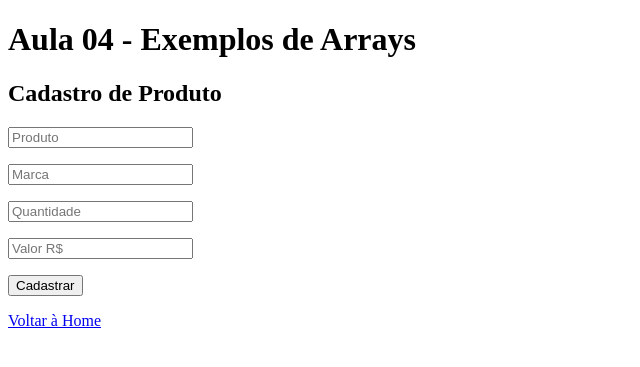
After one commit to GabrielDittrich/php-desenvolvimento-de-sistemas, a PHP site: page /exemplo.php in a window 1280 px wide. The commit adds this page. Shown: the top 367 px of the page, without its empty margins (0-640 px from the left). Run offline with PHP 8.4, Linux system fonts and the light colour scheme.

Commit message:
Vendo Arrays

```diff
--- /dev/null
+++ b/aula04/exemplo.php
@@ -0,0 +1,57 @@
+<!DOCTYPE html>
+<html lang="pt-br">
+
+<head>
+    <meta charset="UTF-8">
+    <meta name="viewport" content="width=device-width, initial-scale=1.0">
+    <title>Aula 04 - Exemplos de Arrays</title>
+</head>
+
+<body>
+
+    <h1>Aula 04 - Exemplos de Arrays</h1>
+
+    <h2>Cadastro de Produto</h2>
+    <form action="exemplo.php" method="post">
+
+        <p>
+            <input type="text" name="produto" placeholder="Produto" required>
+        </p>
+
+        <p><input type="text" name="marca" placeholder="Marca" required></p>
+
+        <p>
+            <input type="number" name="quantidade" placeholder="Quantidade" min="1" required>
+        </p>
+
+        <p>
+            <input type="number" name="valor" placeholder="Valor R$" min="0" step="0,1" required>
+        </p>
+
+        <p>
+            <button type="submit">Cadastrar</button>
+        </p>
+    </form>
+
+    <?php
+        if($_SERVER['REQUEST_METHOD'] == 'POST'){
+
+            $produto = $_POST;
+            foreach($produto as $chave => $valor){
+                echo ucfirst($chave) . ": " . $valor . "<br>";
+            }
+
+            echo "<h3>Debugando o array 'produto': </h3>";
+
+            echo "<pre>";
+            print_r($produto);
+            echo "</pre>";
+        }
+    ?>
+
+    <p>
+        <a href="index.php">Voltar à Home</a>
+    </p>
+</body>
+
+</html>
```
Also changed, not shown: aula04/index.php (+55 -6 lines).
